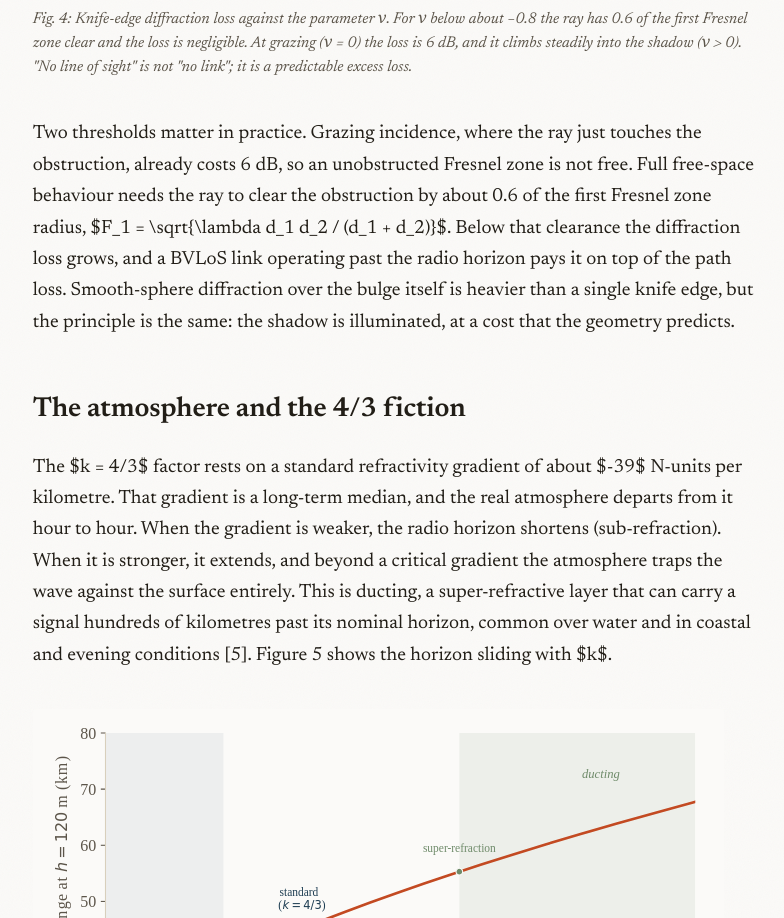
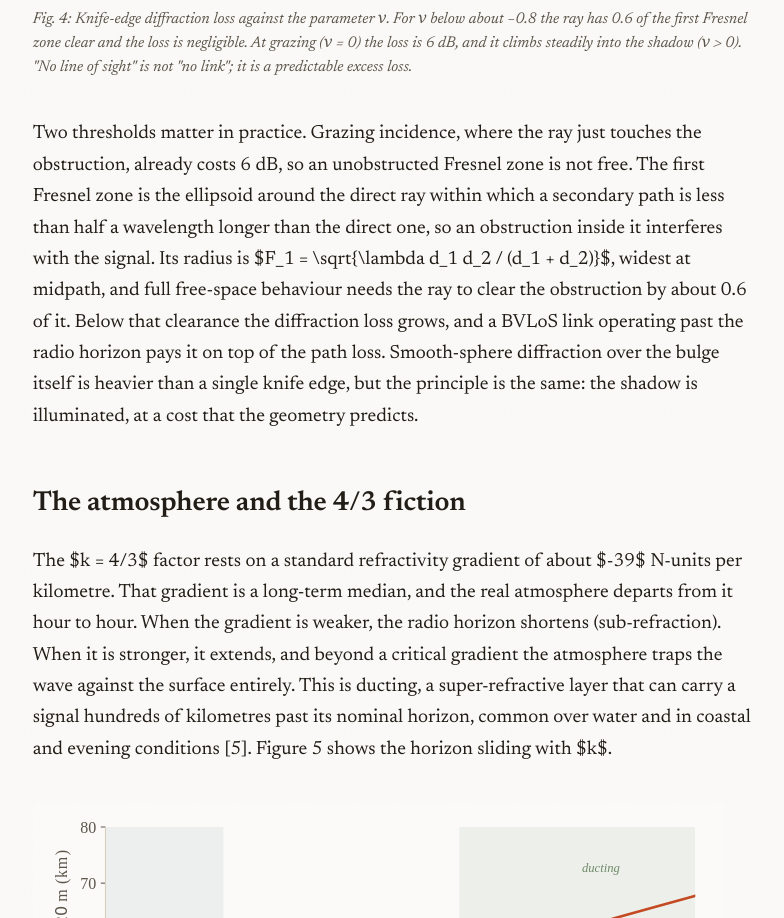
Before and after one commit to kostisdov/kostisdov.github.io, an Astro site: page /posts/beyond-the-horizon in a window 1280 px wide. Shown: the part 6534-7452 px from the top of the page, without its empty margins (213-997 px from the left). Built offline with nearby package versions, Linux system fonts and the light colour scheme; Astro itself is replaced by a stand-in of ours.

Commit message:
Define the first Fresnel zone before the clearance rule

```diff
--- a/src/content/posts/beyond-the-horizon.md
+++ b/src/content/posts/beyond-the-horizon.md
@@ -157,9 +157,11 @@ whose loss depends only on $\nu$ [4]. Figure 4 plots it.
 </figure>
 
 Two thresholds matter in practice. Grazing incidence, where the ray just touches the obstruction,
-already costs 6 dB, so an unobstructed Fresnel zone is not free. Full free-space behaviour needs the
-ray to clear the obstruction by about 0.6 of the first Fresnel zone radius,
-$F_1 = \sqrt{\lambda d_1 d_2 / (d_1 + d_2)}$. Below that clearance the diffraction loss grows, and a
+already costs 6 dB, so an unobstructed Fresnel zone is not free. The first Fresnel zone is the
+ellipsoid around the direct ray within which a secondary path is less than half a wavelength longer
+than the direct one, so an obstruction inside it interferes with the signal. Its radius is
+$F_1 = \sqrt{\lambda d_1 d_2 / (d_1 + d_2)}$, widest at midpath, and full free-space behaviour needs
+the ray to clear the obstruction by about 0.6 of it. Below that clearance the diffraction loss grows, and a
 BVLoS link operating past the radio horizon pays it on top of the path loss. Smooth-sphere diffraction
 over the bulge itself is heavier than a single knife edge, but the principle is the same: the
 shadow is illuminated, at a cost that the geometry predicts.
```
